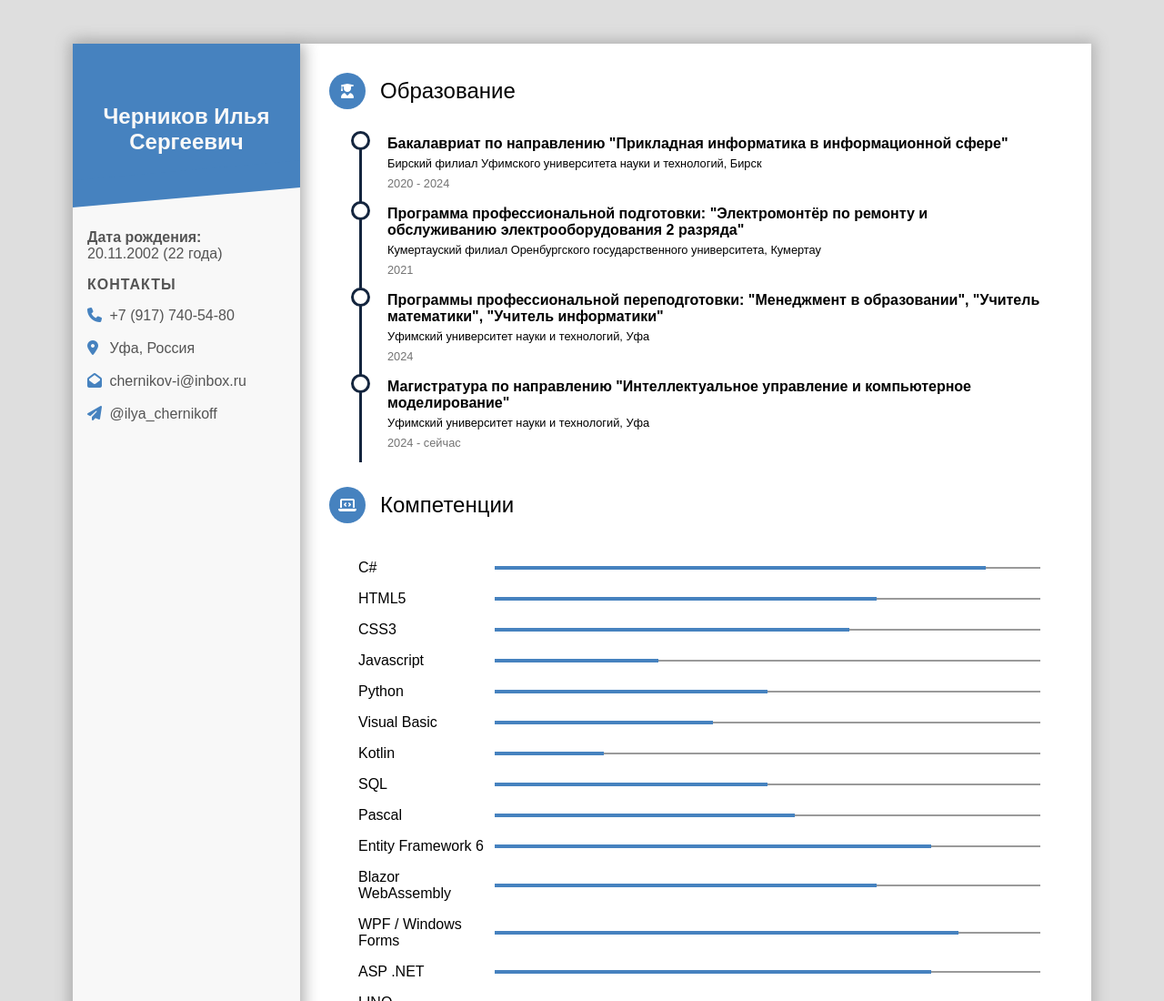
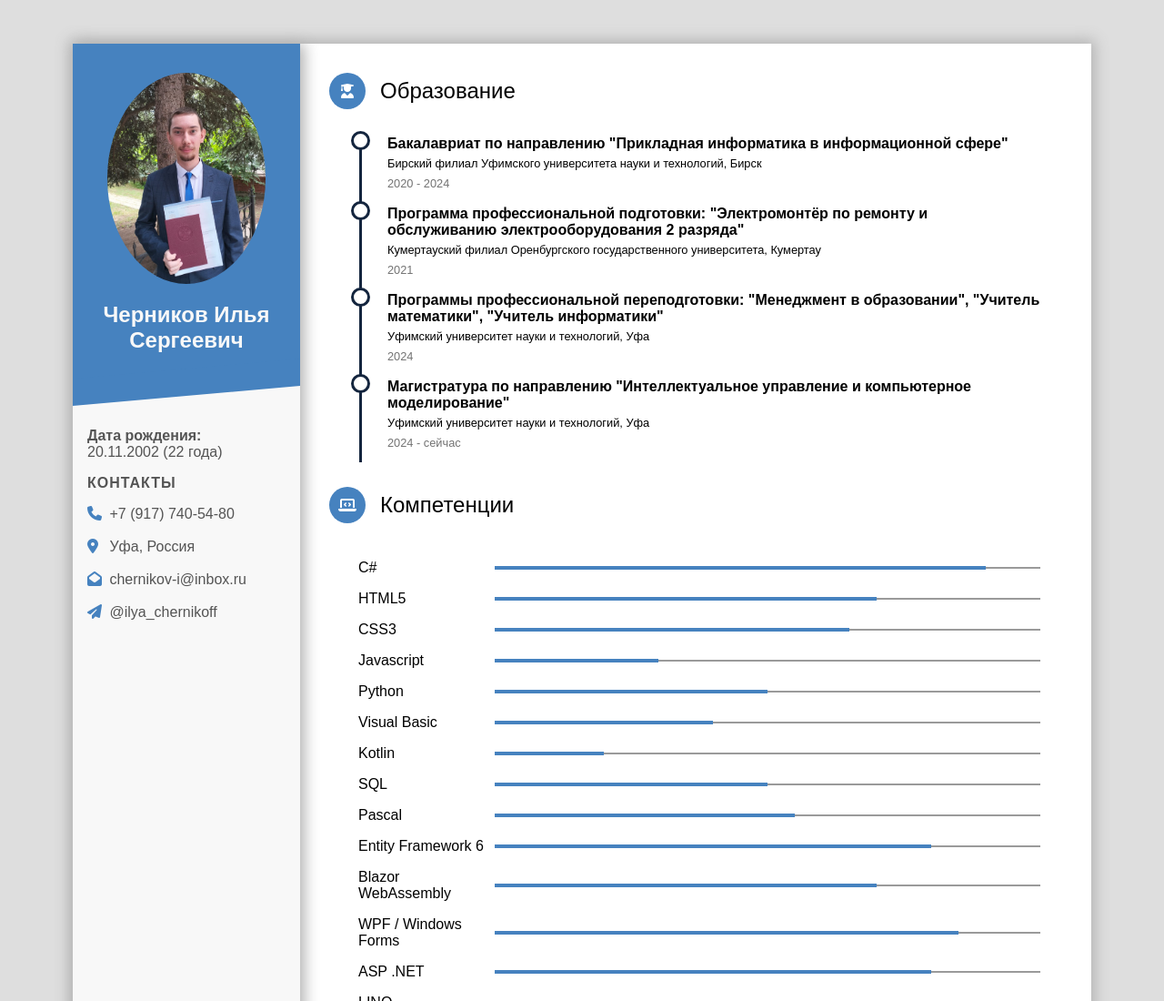
Before and after one commit to iLYAChernikov/resume_lab, a plain HTML site: page index.html in a window 1280 px wide. Shown: the top 1100 px of the page at 91% size. Drawn offline with Linux system fonts and the light colour scheme.

Commit message:
added photo

```diff
--- a/index.html
+++ b/index.html
@@ -14,7 +14,7 @@
 		<div class="intro">
 			<div class="profile">
 				<div class="photo">
-					<img src="">
+					<img src="src/eTU6j6bmFmM.jpg">
 				</div>
 				<div class="bio">
 					<h1 class="name">Черников Илья Сергеевич</h1>
```
Also changed, not shown: src/eTU6j6bmFmM.jpg (added), src/youashnJ2jc.jpg (added), 1 other file.
